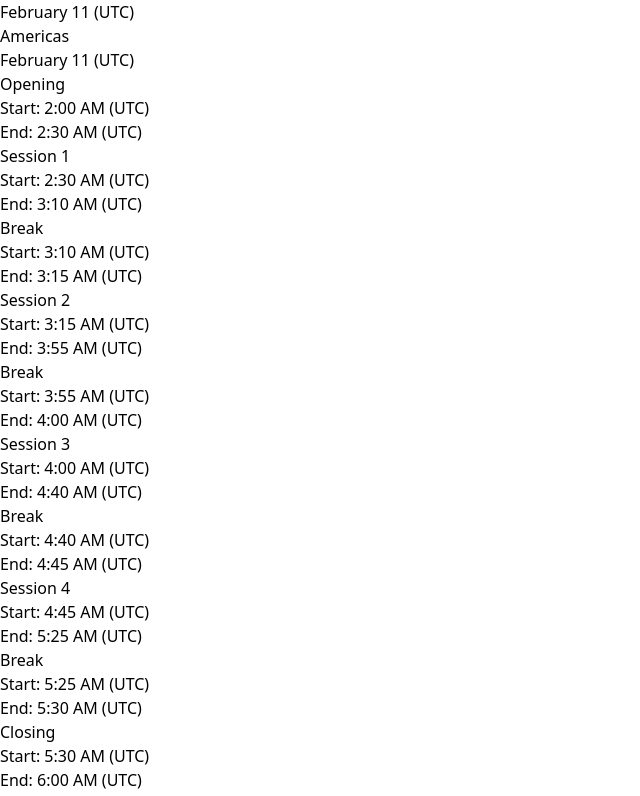
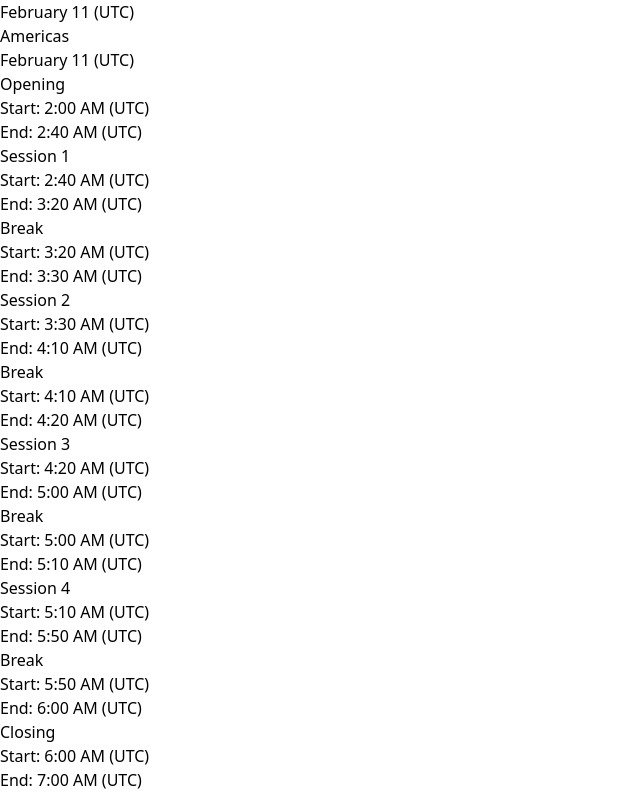
Before and after one commit to decent-social/2023, a Next.js app: page / in a window 1280 px wide. Shown: the part 3580-4376 px from the top of the page, without its empty margins (0-640 px from the left). Built offline with nearby package versions, Linux system fonts and the light colour scheme; no server answers.

Commit message:
Extend schedule times by 1 hour
Longer breaks
Longer opening
Longer closing

```diff
--- a/src/components/Schedule.jsx
+++ b/src/components/Schedule.jsx
@@ -10,174 +10,174 @@ const schedule = [
   {
     name: 'Asia + South Pacific',
     start: new Date('2023-02-11T02:00:00Z'),
-    end: new Date('2023-02-11T06:00:00Z'),
+    end: new Date('2023-02-11T07:00:00Z'),
     summary: '',
     timeSlots: [
       {
         name: 'Opening',
         start: new Date('2023-02-11T02:00:00Z'),
-        end: new Date('2023-02-11T02:30:00Z'),
+        end: new Date('2023-02-11T02:40:00Z'),
       },
       {
         name: 'Session 1',
-        start: new Date('2023-02-11T02:30:00Z'),
-        end: new Date('2023-02-11T03:10:00Z'),
+        start: new Date('2023-02-11T02:40:00Z'),
+        end: new Date('2023-02-11T03:20:00Z'),
       },
       {
         name: 'Break',
-        start: new Date('2023-02-11T03:10:00Z'),
-        end: new Date('2023-02-11T03:15:00Z'),
+        start: new Date('2023-02-11T03:20:00Z'),
+        end: new Date('2023-02-11T03:30:00Z'),
       },
       {
         name: 'Session 2',
-        start: new Date('2023-02-11T03:15:00Z'),
-        end: new Date('2023-02-11T03:55:00Z'),
+        start: new Date('2023-02-11T03:30:00Z'),
+        end: new Date('2023-02-11T04:10:00Z'),
       },
       {
         name: 'Break',
-        start: new Date('2023-02-11T03:55:00Z'),
-        end: new Date('2023-02-11T04:00:00Z'),
+        start: new Date('2023-02-11T04:10:00Z'),
+        end: new Date('2023-02-11T04:20:00Z'),
       },
       {
         name: 'Session 3',
-        start: new Date('2023-02-11T04:00:00Z'),
-        end: new Date('2023-02-11T04:40:00Z'),
+        start: new Date('2023-02-11T04:20:00Z'),
+        end: new Date('2023-02-11T05:00:00Z'),
       },
       {
         name: 'Break',
-        start: new Date('2023-02-11T04:40:00Z'),
-        end: new Date('2023-02-11T04:45:00Z'),
+        start: new Date('2023-02-11T05:00:00Z'),
+        end: new Date('2023-02-11T05:10:00Z'),
       },
       {
         name: 'Session 4',
-        start: new Date('2023-02-11T04:45:00Z'),
-        end: new Date('2023-02-11T05:25:00Z'),
+        start: new Date('2023-02-11T05:10:00Z'),
+        end: new Date('2023-02-11T05:50:00Z'),
       },
       {
         name: 'Break',
-        start: new Date('2023-02-11T05:25:00Z'),
-        end: new Date('2023-02-11T05:30:00Z'),
+        start: new Date('2023-02-11T05:50:00Z'),
+        end: new Date('2023-02-11T06:00:00Z'),
       },
       {
         name: 'Closing',
-        start: new Date('2023-02-11T05:30:00Z'),
-        end: new Date('2023-02-11T06:00:00Z'),
+        start: new Date('2023-02-11T06:00:00Z'),
+        end: new Date('2023-02-11T07:00:00Z'),
       },
     ],
   },
   {
     name: 'Africa + Europe',
     start: new Date('2023-02-11T10:00:00Z'),
-    end: new Date('2023-02-11T14:00:00Z'),
+    end: new Date('2023-02-11T15:00:00Z'),
     summary: '',
     timeSlots: [
       {
         name: 'Opening',
         start: new Date('2023-02-11T10:00:00Z'),
-        end: new Date('2023-02-11T10:30:00Z'),
+        end: new Date('2023-02-11T10:40:00Z'),
       },
       {
         name: 'Session 1',
-        start: new Date('2023-02-11T10:30:00Z'),
-        end: new Date('2023-02-11T11:10:00Z'),
+        start: new Date('2023-02-11T10:40:00Z'),
+        end: new Date('2023-02-11T11:20:00Z'),
       },
       {
         name: 'Break',
-        start: new Date('2023-02-11T11:10:00Z'),
-        end: new Date('2023-02-11T11:15:00Z'),
+        start: new Date('2023-02-11T11:20:00Z'),
+        end: new Date('2023-02-11T11:30:00Z'),
       },
       {
         name: 'Session 2',
-        start: new Date('2023-02-11T11:15:00Z'),
-        end: new Date('2023-02-11T11:55:00Z'),
+        start: new Date('2023-02-11T11:30:00Z'),
+        end: new Date('2023-02-11T12:10:00Z'),
       },
       {
         name: 'Break',
-        start: new Date('2023-02-11T11:55:00Z'),
-        end: new Date('2023-02-11T12:00:00Z'),
+        start: new Date('2023-02-11T12:10:00Z'),
+        end: new Date('2023-02-11T12:20:00Z'),
       },
       {
         name: 'Session 3',
-        start: new Date('2023-02-11T12:00:00Z'),
-        end: new Date('2023-02-11T12:40:00Z'),
+        start: new Date('2023-02-11T12:20:00Z'),
+        end: new Date('2023-02-11T13:00:00Z'),
       },
       {
         name: 'Break',
-        start: new Date('2023-02-11T12:40:00Z'),
-        end: new Date('2023-02-11T12:45:00Z'),
+        start: new Date('2023-02-11T13:00:00Z'),
+        end: new Date('2023-02-11T13:10:00Z'),
       },
       {
         name: 'Session 4',
-        start: new Date('2023-02-11T12:45:00Z'),
-        end: new Date('2023-02-11T13:25:00Z'),
+        start: new Date('2023-02-11T13:10:00Z'),
+        end: new Date('2023-02-11T13:50:00Z'),
       },
       {
         name: 'Break',
-        start: new Date('2023-02-11T13:25:00Z'),
-        end: new Date('2023-02-11T13:30:00Z'),
+        start: new Date('2023-02-11T13:50:00Z'),
+        end: new Date('2023-02-11T14:00:00Z'),
       },
       {
         name: 'Closing',
-        start: new Date('2023-02-11T13:30:00Z'),
-        end: new Date('2023-02-11T14:00:00Z'),
+        start: new Date('2023-02-11T14:00:00Z'),
+        end: new Date('2023-02-11T15:00:00Z'),
       },
     ],
   },
   {
     name: 'Americas',
     start: new Date('2023-02-11T18:00:00Z'),
-    end: new Date('2023-02-11T22:00:00Z'),
+    end: new Date('2023-02-11T23:00:00Z'),
     summary: '',
     timeSlots: [
       {
         name: 'Opening',
         start: new Date('2023-02-11T18:00:00Z'),
-        end: new Date('2023-02-11T18:30:00Z'),
+        end: new Date('2023-02-11T18:40:00Z'),
       },
       {
         name: 'Session 1',
-        start: new Date('2023-02-11T18:30:00Z'),
-        end: new Date('2023-02-11T19:10:00Z'),
+        start: new Date('2023-02-11T18:40:00Z'),
+        end: new Date('2023-02-11T19:20:00Z'),
       },
       {
         name: 'Break',
-        start: new Date('2023-02-11T19:10:00Z'),
-        end: new Date('2023-02-11T19:15:00Z'),
+        start: new Date('2023-02-11T19:20:00Z'),
+        end: new Date('2023-02-11T19:30:00Z'),
       },
       {
         name: 'Session 2',
-        start: new Date('2023-02-11T19:15:00Z'),
-        end: new Date('2023-02-11T19:55:00Z'),
+        start: new Date('2023-02-11T19:30:00Z'),
+        end: new Date('2023-02-11T20:10:00Z'),
       },
       {
         name: 'Break',
-        start: new Date('2023-02-11T19:55:00Z'),
-        end: new Date('2023-02-11T20:00:00Z'),
+        start: new Date('2023-02-11T20:10:00Z'),
+        end: new Date('2023-02-11T20:20:00Z'),
       },
       {
         name: 'Session 3',
-        start: new Date('2023-02-11T20:00:00Z'),
-        end: new Date('2023-02-11T20:40:00Z'),
+        start: new Date('2023-02-11T20:20:00Z'),
+        end: new Date('2023-02-11T21:00:00Z'),
       },
       {
         name: 'Break',
-        start: new Date('2023-02-11T20:40:00Z'),
-        end: new Date('2023-02-11T20:45:00Z'),
+        start: new Date('2023-02-11T21:00:00Z'),
+        end: new Date('2023-02-11T21:10:00Z'),
       },
       {
         name: 'Session 4',
-        start: new Date('2023-02-11T20:45:00Z'),
-        end: new Date('2023-02-11T21:25:00Z'),
+        start: new Date('2023-02-11T21:10:00Z'),
+        end: new Date('2023-02-11T21:50:00Z'),
       },
       {
         name: 'Break',
-        start: new Date('2023-02-11T21:25:00Z'),
-        end: new Date('2023-02-11T21:30:00Z'),
+        start: new Date('2023-02-11T21:50:00Z'),
+        end: new Date('2023-02-11T22:00:00Z'),
       },
       {
         name: 'Closing',
-        start: new Date('2023-02-11T21:30:00Z'),
-        end: new Date('2023-02-11T22:00:00Z'),
+        start: new Date('2023-02-11T22:00:00Z'),
+        end: new Date('2023-02-11T23:00:00Z'),
       },
     ],
   },
```
